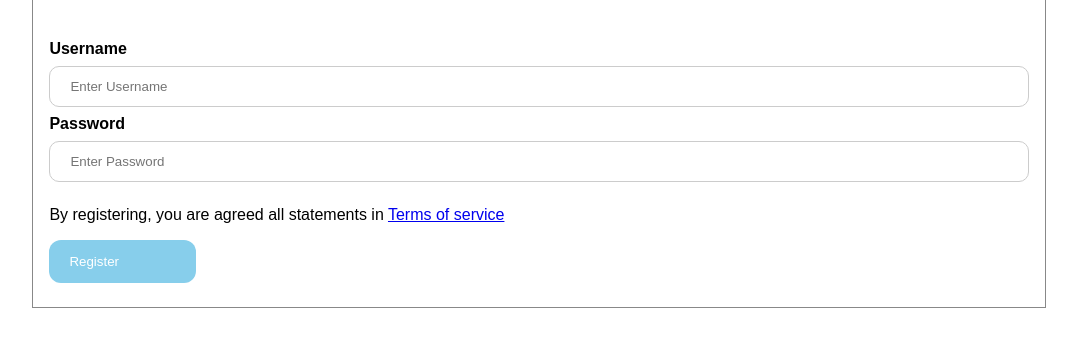
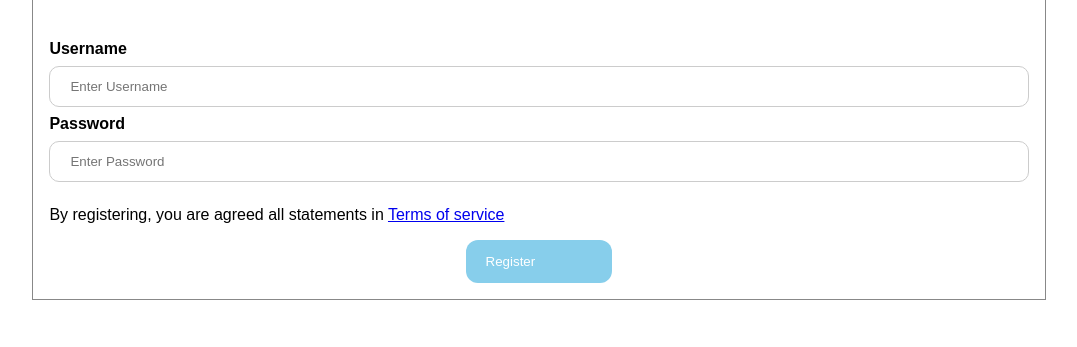
Before and after one commit to yobro2033/coursework-draft, a Flask app: page /signup in a window 1280 px wide. Shown: the part 207-554 px from the top of the page, without its empty margins (101-1178 px from the left). Run offline with Flask 2, Linux system fonts and the light colour scheme.

Commit message:
Update signup_form.html

```diff
--- a/templates/signup_form.html
+++ b/templates/signup_form.html
@@ -24,7 +24,7 @@ button {
   border-radius: 12px;
   color: white;
   padding: 14px 20px;
-  margin: 8px 0;
+  margin: 0 auto;
   border: none;
   cursor: pointer;
   width: 15%;
```
